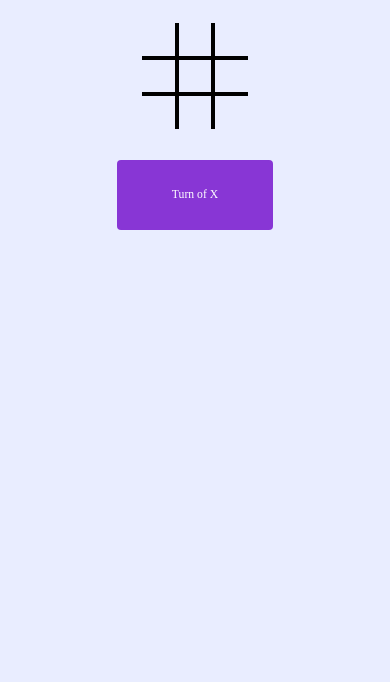
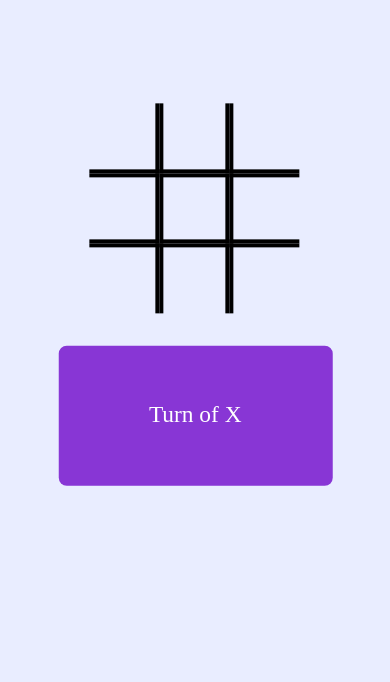
Before and after one commit to PratikKrGhosh/TicTacToe, a plain HTML site: page index.html in a window 390 px wide. Drawn offline with Linux system fonts and the light colour scheme.

Commit message:
Responsiveness - 2

```diff
--- a/style.css
+++ b/style.css
@@ -145,14 +145,13 @@ html, body
 
     .gameboard
     {
-        margin: 6vw 0;
-        grid-template-columns: repeat(3, 15vw);
-        grid-template-rows: repeat(3, 15vw);
+        margin: 40vw 0;
+        transform: scale(2);
     }
 
     .msgbox
     {
-        width: 40vw;
+        transform: scale(2);
     }
 
     .turnbox
```
